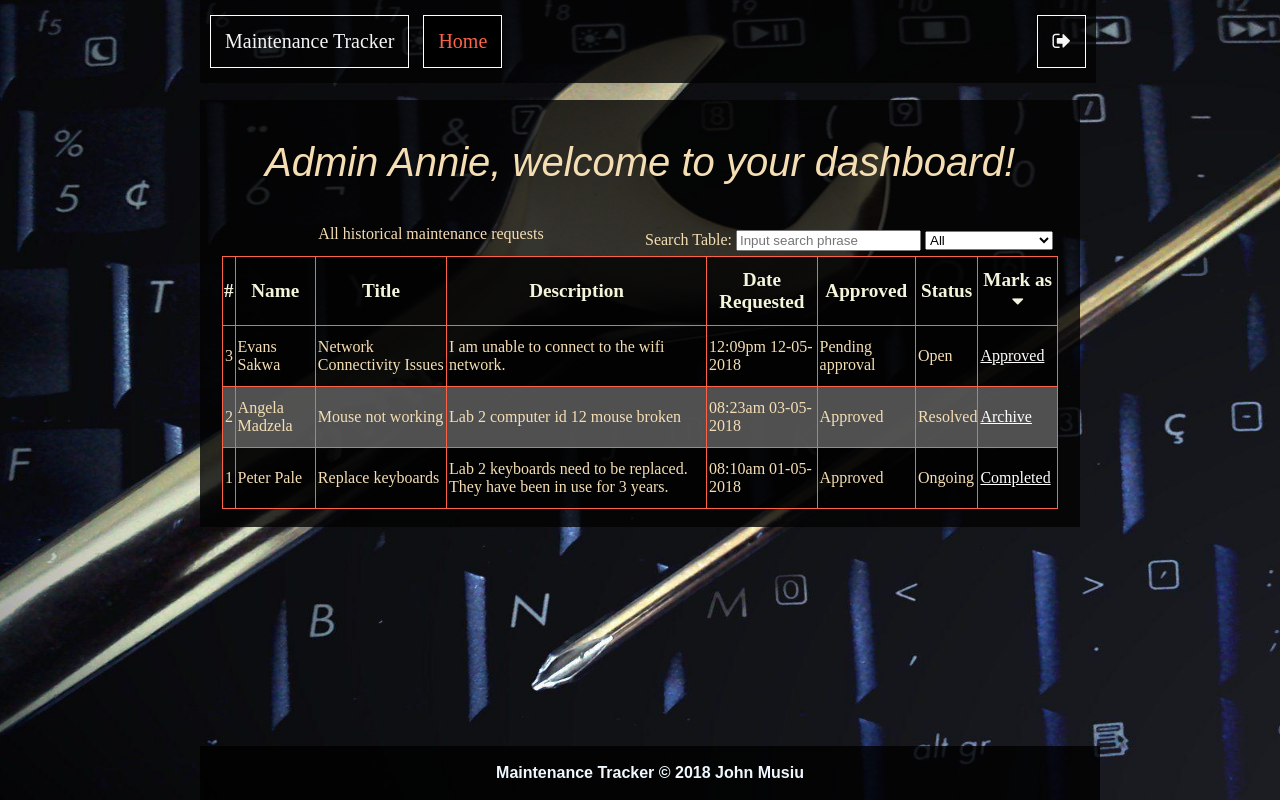
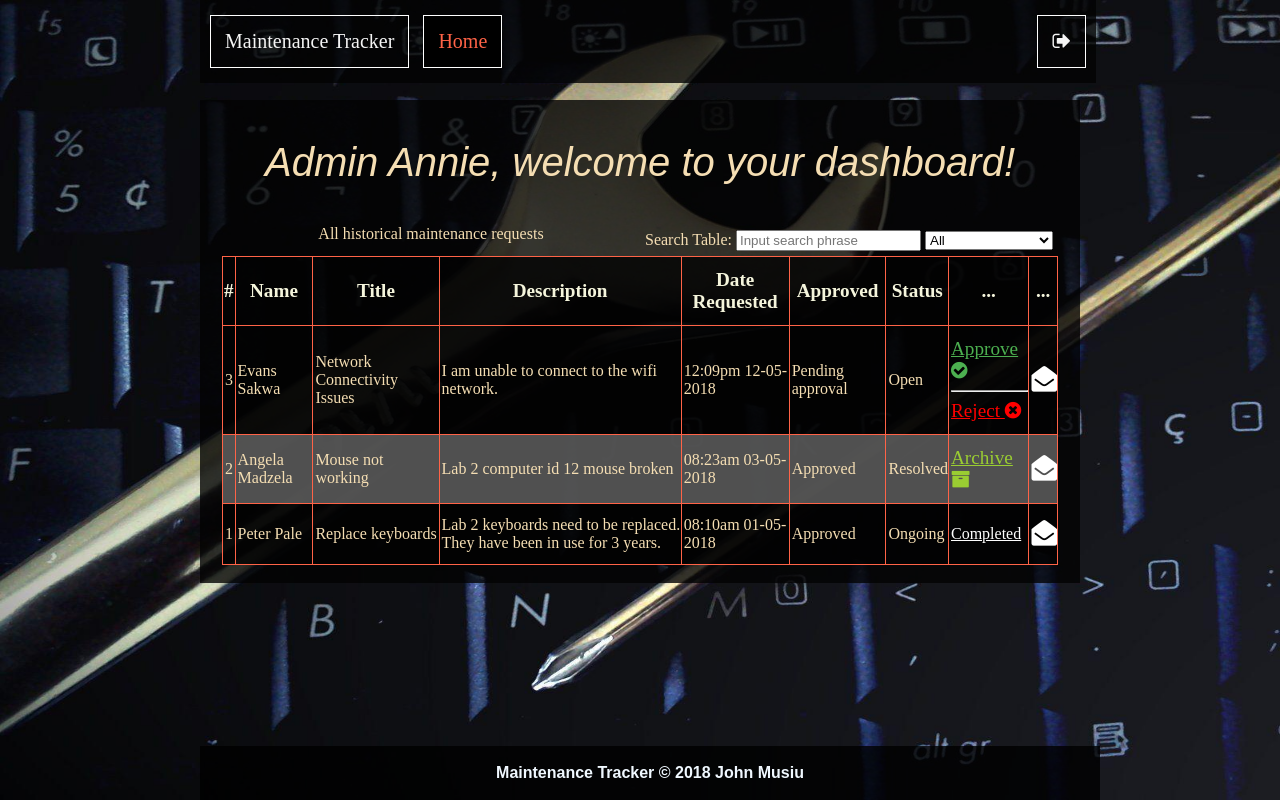
Before and after one commit to johnmusiu/Maintenance-Tracker, a Python web app: template templates/home-admin.html in a window 1280 px wide. Run offline with Jinja, Linux system fonts and the light colour scheme; the template is opened without the code that fills it, so the values that code supplies are empty; some libraries are stand-ins or nearby versions.

Commit message:
[feature #157787790] Added admin review to approve or reject request

```diff
--- a/static/style.css
+++ b/static/style.css
@@ -287,7 +287,7 @@ tr:nth-child(even){
 }
 
 tbody tr:hover{
-    background-color: tomato;
+    background-color: rgba(255, 99, 71, 0.5);
 }
 /* end tables design styles */
 
@@ -325,3 +325,35 @@ table caption div{
     float: right;
     padding: 5px;
 }
+td a.reject-adm{
+    font-size: 1.2em;
+    /* text-align: center; */
+    color: red;
+}
+.archive-adm{
+    font-size: 1.2em;
+    /* text-align: center; */
+    color: yellowgreen;
+}
+td a.approve-adm{
+    font-size: 1.2em;
+    /* text-align: center; */
+    color: #4CAF50;
+}
+td.open-icon{
+    font-size: 1.6em;
+    text-align: center;
+}
+/* style admin details view row */
+.shown{
+    color: white;
+    /* background-color: white; */
+    font-size: 1.5em;
+}
+.shown:hover{
+    background-color: black;
+}
+.shown p strong{
+    color: tomato;
+}
+/* end details row styling */
--- a/templates/home-admin.html
+++ b/templates/home-admin.html
@@ -6,6 +6,7 @@
     <meta http-equiv="X-UA-Compatible" content="ie=edge">
     <title>Maintenance Tracker</title>
     <link rel="stylesheet" href="../static/style.css">
+    <link rel="stylesheet" href="https://use.fontawesome.com/releases/v5.0.13/css/all.css" integrity="sha384-DNOHZ68U8hZfKXOrtjWvjxusGo9WQnrNx2sqG0tfsghAvtVlRW3tvkXWZh58N9jp" crossorigin="anonymous">
     <link rel="stylesheet" href="https://cdnjs.cloudflare.com/ajax/libs/font-awesome/4.7.0/css/font-awesome.min.css">
 </head>
 <body>
@@ -23,7 +24,7 @@
     <div class="content">
         <p class="welcome"> Admin Annie, welcome to your dashboard! </p>
         <div class="table">
-            <table>
+            <table id="admin-table">
                 <caption>All historical maintenance requests
                     <div>Search Table:
                         <input type="search" name="search" id="search" placeholder="Input search phrase">
@@ -46,7 +47,8 @@
                     <th>Date Requested</th>
                     <th>Approved</th>
                     <th>Status</th>
-                    <th>Mark as <i class="fa fa-caret-down" aria-hidden="true"></i></th>
+                    <th>...</th>
+                    <th>...</td>
                 </thead>
                 <tbody>
                     <tr>
@@ -57,7 +59,11 @@
                         <td>12:09pm 12-05-2018</td>
                         <td>Pending approval</td>
                         <td>Open</td>
-                        <td><a href="">Approved</a></td>
+                        <td>
+                            <a class="approve-adm" href="approve/3">Approve <i class="fa fa-check-circle"></i></a><hr>
+                            <a class="reject-adm" href="reject/3">Reject <i class="fa fa-times-circle"></i></a>
+                        </td>
+                        <td class="open-icon" onclick="toggleRequestDetails(3)"> <a href="javascript:void(0);" ><i class="fa fa-envelope-open"></i></a> </td>
                     </tr>
                     <tr>
                         <td>2</td>
@@ -67,7 +73,8 @@
                         <td>08:23am 03-05-2018</td>
                         <td>Approved</td>
                         <td>Resolved</td>
-                        <td><a href="">Archive</a></td>
+                        <td><a class="archive-adm" href="archive/2">Archive  <i class="fa fa-archive"></i></a></td>
+                        <td class="open-icon" onclick="toggleRequestDetails(2)"> <a href="javascript:void(0);"><i class="fa fa-envelope-open"></i></a> </td>
                     </tr>
                     <tr>
                         <td>1</td>
@@ -78,6 +85,7 @@
                         <td>Approved</td>
                         <td>Ongoing</td>
                         <td><a href="">Completed</a></td>
+                        <td class="open-icon" onclick="toggleRequestDetails(1)"> <a href="javascript:void(0);" ><i class="fa fa-envelope-open"></i></a> </td>
                     </tr>
                 </tbody>
             </table>
```
Also changed, not shown: static/script.js (+57 -0 lines).
